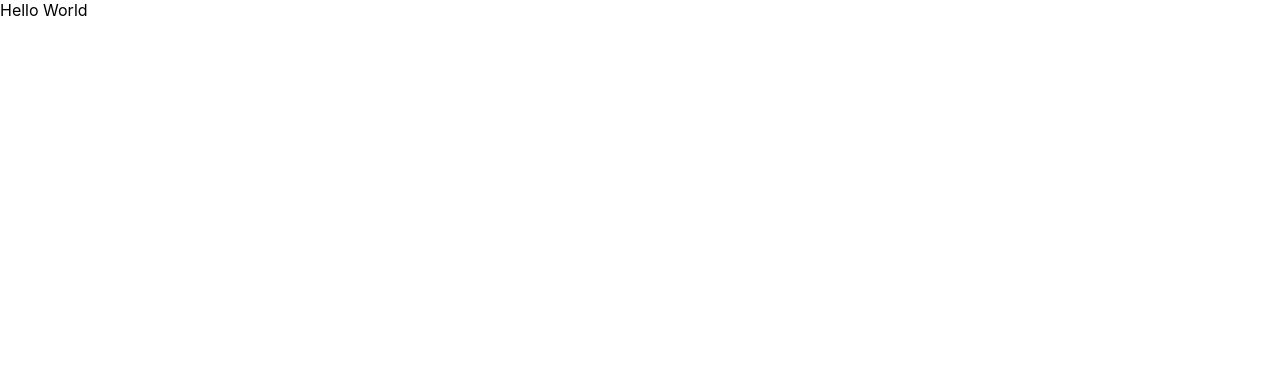
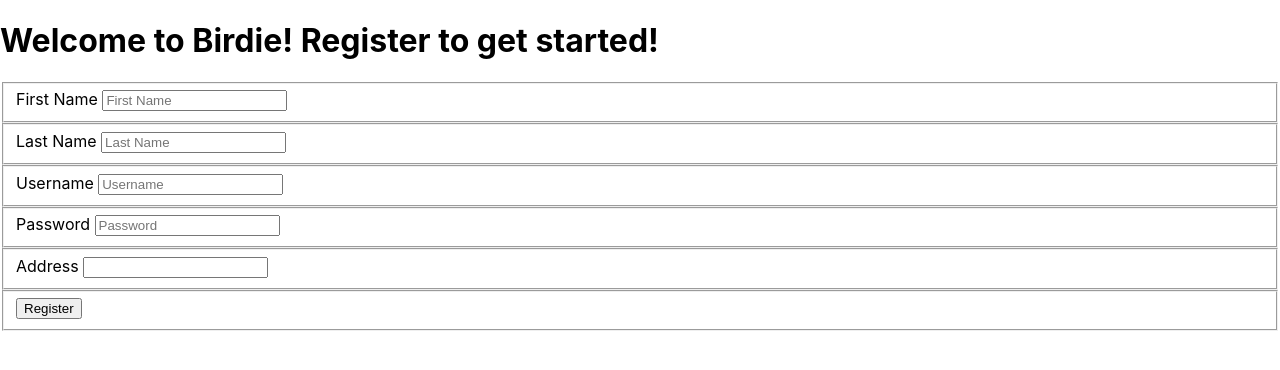
Before and after one commit to stephensenft21/Birdie-Client, a React (Create React App) app in the folder birdie/: page /register in a window 1280 px wide. Shown: the top 370 px of the page. Built offline with nearby package versions, Linux system fonts and the light colour scheme.

Commit message:
functioning register

```diff
--- a/birdie/package.json
+++ b/birdie/package.json
@@ -6,9 +6,13 @@
     "@testing-library/jest-dom": "^4.2.4",
     "@testing-library/react": "^9.5.0",
     "@testing-library/user-event": "^7.2.1",
+    "dom": "0.0.3",
+    "json-server": "^0.16.1",
     "react": "^16.13.1",
     "react-dom": "^16.13.1",
-    "react-scripts": "3.4.1"
+    "react-router-dom": "^5.2.0",
+    "react-scripts": "3.4.1",
+    "router": "^1.3.5"
   },
   "scripts": {
     "start": "react-scripts start",
--- a/birdie/src/API/AuthManager.js
+++ b/birdie/src/API/AuthManager.js
@@ -1,8 +1,8 @@
-const AuthApiUrl = "http://localhost:8000"
+const AuthApiUrl = "http://localhost:8088"
 
 export default {
     registerUser(newUser) {
-        return fetch(`${AuthApiUrl}/register`, {
+        return fetch(`${AuthApiUrl}/users`, {
             method: "POST",
             headers: {
                 "Content-Type": "application/json",
@@ -13,13 +13,13 @@
         .then(response => response.json())
     },
     loginUser(newCreds) {
-        return fetch(`${authApiUrl}/login`, {
+        return fetch(`${AuthApiUrl}/login`, {
             method: "POST",
             headers: {
               "Content-Type": "application/json",
               "Accept": "application/json"
             },
-            body: JSON.stringify(userCreds)
+            body: JSON.stringify(newCreds)
           })
             .then(response => response.json())
     }
--- a/birdie/src/App.js
+++ b/birdie/src/App.js
@@ -1,10 +1,16 @@
 import React from 'react';
 import logo from './logo.svg';
 import './App.css';
+import { BrowserRouter as Router } from 'react-router-dom';
+import ApplicationViews from './components/ApplicationViews';
 
 function App() {
   return (
-"Hello World"
+    <>
+    <Router>
+      <ApplicationViews/>
+    </Router>
+    </>
   )
 }
 
--- a/birdie/src/components/applicationViews/Routes.js
+++ b/birdie/src/components/ApplicationViews.js
@@ -1,3 +1,8 @@
+import React from "react";
+import { Route } from "react-router-dom";
+import Register from "./auth/Register"
+import useSimpleAuth from "./auth/useSimpleAuth"
+
 const ApplicationViews = (props) => {
     const { isAuthenticated } = useSimpleAuth();
 
@@ -5,9 +10,9 @@
         <>
             <Route
                 exact
-                path="/"
+                path="/register"
                 render={(props) => {
-                    return <Home {...props} />;
+                    return <Register {...props} />;
                 }}
             />
         </>
--- a/birdie/src/components/auth/Register.js
+++ b/birdie/src/components/auth/Register.js
@@ -98,3 +98,5 @@
     </div>
     )
 }
+
+export default Register
--- a/birdie/src/components/auth/useSimpleAuth.js
+++ b/birdie/src/components/auth/useSimpleAuth.js
@@ -8,7 +8,7 @@
     const isAuthenticated = () =>
         loggedIn || sessionStorage.getItem("birdie-token") !== null
 
-    const register = registrationInfo => {
+    const register = registerInfo => {
         return AuthManager.registerUser(registerInfo)
             .then(parsedResponse => {
                 if ("token" in parsedResponse) {
```
Also changed, not shown: 2 other files (tests, documents, lock files or other folders).
